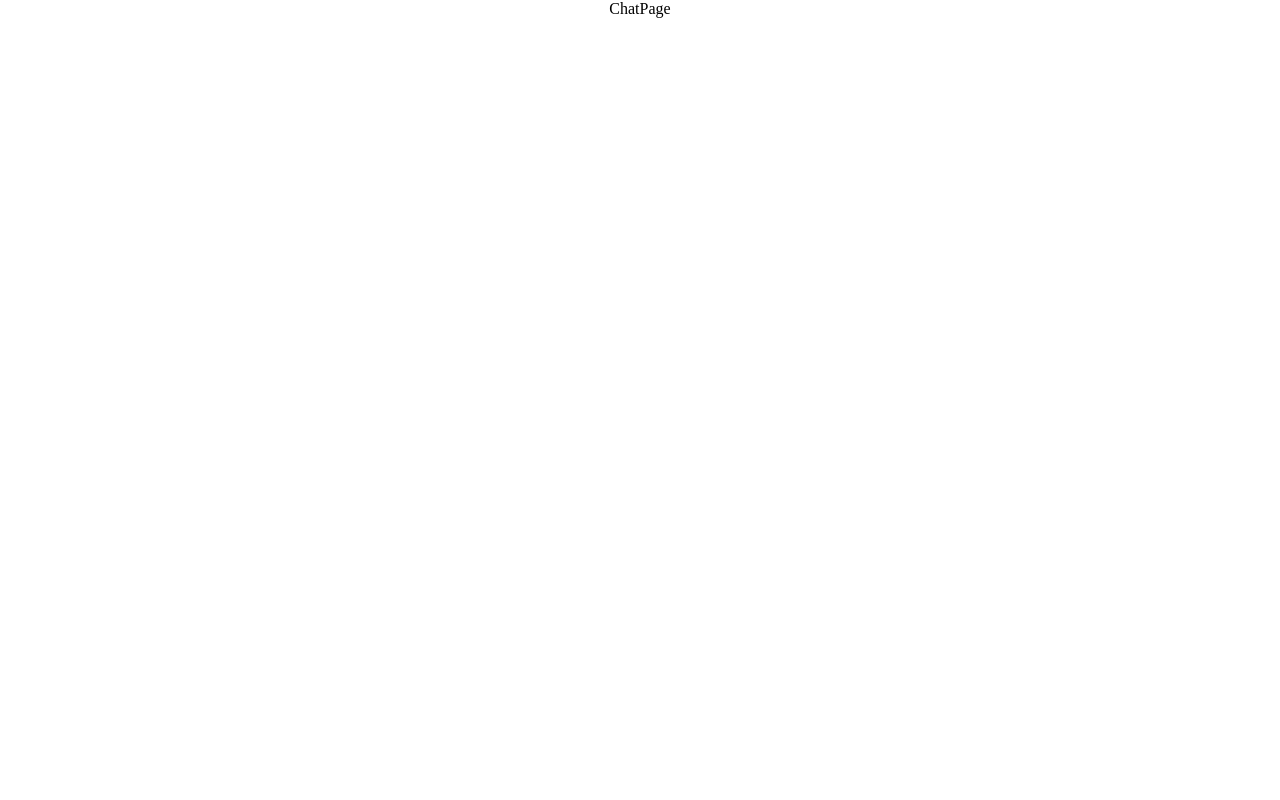
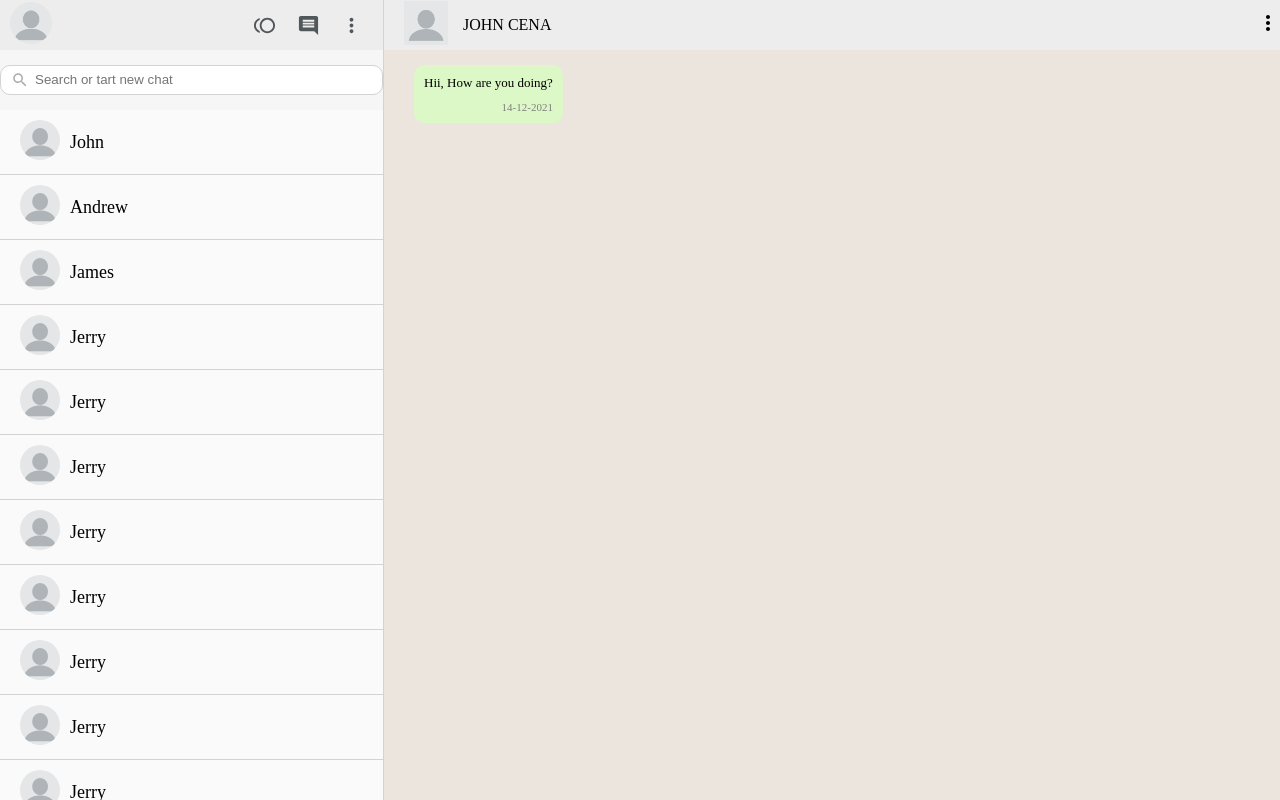
Before and after one commit to filimapatrick/whatsapp-clone, a React (Create React App) app: page /chatpage in a window 1280 px wide. Built offline with nearby package versions, Linux system fonts and the light colour scheme.

Commit message:
styled the chat container

```diff
--- a/src/App.js
+++ b/src/App.js
@@ -1,7 +1,7 @@
 import React from 'react';
 import './App.css';
 import {BrowserRouter as Router, Route, Routes} from 'react-router-dom';
-import ChatPage from './Components/ChatPage';
+import ChatPage from './pages/ChatPage';
 import Home from './Components/Home';
 
 
--- /dev/null
+++ b/src/Components/ChatMessage.js
@@ -0,0 +1,16 @@
+import React from 'react'
+
+function ChatMessage() {
+  return (
+    <div className='chat-message'>
+       <div className='chat-message-text'>
+           <p>Hii, How are you doing?</p>
+       </div>
+   <div className='chat-message-date'>
+       <p>14-12-2021</p>
+   </div>
+    </div>
+  )
+}
+
+export default ChatMessage
--- a/src/Components/ChatPage.js
+++ /dev/null
@@ -1,9 +0,0 @@
-import React from 'react'
-
-function ChatPage() {
-  return (
-    <div>ChatPage</div>
-  )
-}
-
-export default ChatPage
--- /dev/null
+++ b/src/Components/Chatcontainer.js
@@ -0,0 +1,27 @@
+import React from 'react'
+import MoreVertIcon from '@mui/icons-material/MoreVert';
+import ChatMessage from './ChatMessage';
+function Chatcontainer() {
+  return (
+    <div className='chat-container'>
+    <div className='chat-container-header'>
+        <div className='chat-user-info'>
+            <div className='chat-user-img'>
+                <img src='./user.png' alt=''/>
+            </div>
+            <p>John Cena</p>
+        </div>
+        <div className='chat-container-header-btn'>
+            <MoreVertIcon/>
+        </div>
+    </div>
+    {/* chatdisplay container */}
+    <div className='chat-display-container'>
+     <ChatMessage/>
+    </div>
+  {/* chatinput */}
+    </div>
+  )
+}
+
+export default Chatcontainer
--- a/src/Components/Home.js
+++ b/src/Components/Home.js
@@ -6,6 +6,11 @@ function Home() {
     <div className='home'>
         <div className='home__container'>
   <Sidebar/>
+
+
+            <div className='home-bg'>
+              <img src='./WhatsAppbg.png' alt='whatsapp'/>
+            </div>
             </div>
     </div>
   )
--- a/src/Components/Sidebar.js
+++ b/src/Components/Sidebar.js
@@ -28,9 +28,25 @@ function Sidebar() {
     </div>
 
 <div className='sidebar-chat-list'>
-<UserProfile name='john Cena' image='./user.png'/>
-<UserProfile name='The Rock' image='./user.png'/>
-<UserProfile name='Batista' image='./user.png'/>
+<UserProfile name='John' photoURL='./user.png'/>
+<UserProfile name='Andrew' photoURL='./user.png'/>
+<UserProfile name='James' photoURL='./user.png'/>
+<UserProfile name='Jerry' photoURL='./user.png'/>
+<UserProfile name='Jerry' photoURL='./user.png'/>
+<UserProfile name='Jerry' photoURL='./user.png'/>
+<UserProfile name='Jerry' photoURL='./user.png'/>
+<UserProfile name='Jerry' photoURL='./user.png'/>
+<UserProfile name='Jerry' photoURL='./user.png'/>
+<UserProfile name='Jerry' photoURL='./user.png'/>
+<UserProfile name='Jerry' photoURL='./user.png'/>
+<UserProfile name='Jerry' photoURL='./user.png'/>
+<UserProfile name='Jerry' photoURL='./user.png'/>
+<UserProfile name='Jerry' photoURL='./user.png'/>
+
+
+
+
+
 
 
 </div>
--- a/src/Components/UserProfile.js
+++ b/src/Components/UserProfile.js
@@ -1,13 +1,13 @@
 import React from 'react'
 
-function UserProfile(name, image) {
+function UserProfile({name,photoURL}) {
   return (
     <div className='user-profile'>
         <div className='user-profile-image'>
-        <img src={image}/>
+        <img src={photoURL} alt=''/>
             </div>
       <div className='user-info'>
-<p className='user-name'> {name}</p>
+<p className='user-name'>{name}</p>
           </div>
     </div>
   )
--- a/src/index.css
+++ b/src/index.css
@@ -132,7 +132,7 @@ border-radius: 10px;
  /* HOME */
 
  .home{
-   width:100vh;
+   width:100vw;
    height: 100vh;
    display: flex;
    flex-direction: column;
@@ -164,7 +164,7 @@ border-radius: 10px;
   flex:1;
   background-color: #fafafa;
   z-index: 100;
-  height: 100px;
+  height: 100%;
   display: flex;
   align-items: center;
   justify-content: center;
@@ -181,3 +181,112 @@ border-radius: 10px;
 }
 
 }
+
+
+    /* chatpage */
+
+    .chatpage{
+      width: 100vw;
+      height: 100vh;
+      display: flex;
+      flex-direction: column;
+      align-items: center;
+      justify-content: center;
+      background-color: #d7dbd6;
+      z-index: 100;
+      position: relative;
+
+    }
+
+    .chatpage::before{
+      width: 100vw;
+      height: 222px;
+      background-color: #4ec0a5;
+      position:absolute;
+      z-index: -1;
+      top:0;
+      content: '';
+
+    }
+
+           /* chatcontainer */
+    .chatpage-container{
+      width:100%;
+      height: 100%;
+      max-width: 1366px;
+      z-index: 100;
+      display: flex;
+    }
+
+    .chat-container{
+      min-width: 348px;
+      flex: 1;
+      display: flex;
+      flex-direction: column;
+
+    }
+
+    .chat-container-header{
+      display: flex;
+      align-items: center;
+      height: 50px;
+      padding: 5px 0px 5px 10px;
+      background-color: #ededed;
+      align-items: center;
+      justify-content: space-between;
+    }
+    .chat-user-info{
+      display: flex;
+      flex-direction: row;
+      align-items: center;
+      text-transform: uppercase;
+    }
+
+    .chat-user-img{
+      width: 44px;
+      margin-right: 15px;
+      margin-left: 10px;
+    }
+
+    .chat-user-img > img{
+      width:100%;
+      border: 100%;
+    }
+
+    .chat-container-header-btn{
+      margin-left: 10px;
+    }
+
+    .chat-display-container{
+      flex: 1;
+      display: flex;
+      flex-direction: column;
+      overflow-y: scroll;
+      background-color: #ece5dd;
+    }
+
+    .chat-message{
+      display: flex;
+      margin: 15px 30px 15px 30px;
+      flex-direction: column;
+      position: relative;
+      width: fit-content;
+      max-width: 400px;
+      padding: 10px;
+      background-color: #dcf8c6;
+      border-radius: 10px;
+      height: fit-content;
+    }
+
+    .chat-message-text{
+      text-align: left;
+      font-size: 13px;
+      margin-bottom: 10px;
+    }
+
+    .chat-message-date{
+      font-size: 11px;
+      color: gray;
+      font-weight: normal;
+      align-self: flex-end;
+    }
--- /dev/null
+++ b/src/pages/ChatPage.js
@@ -0,0 +1,20 @@
+import React from 'react'
+import Chatcontainer from '../Components/Chatcontainer'
+import Sidebar from '../Components/Sidebar'
+
+function ChatPage() {
+  return (
+    <div className='chatpage'>
+     <div className='chatpage-container'>
+         {/* sidebar */}
+         <Sidebar/>
+
+{/* chatcontainer */}
+
+<Chatcontainer/>
+     </div>
+    </div>
+  )
+}
+
+export default ChatPage
```
